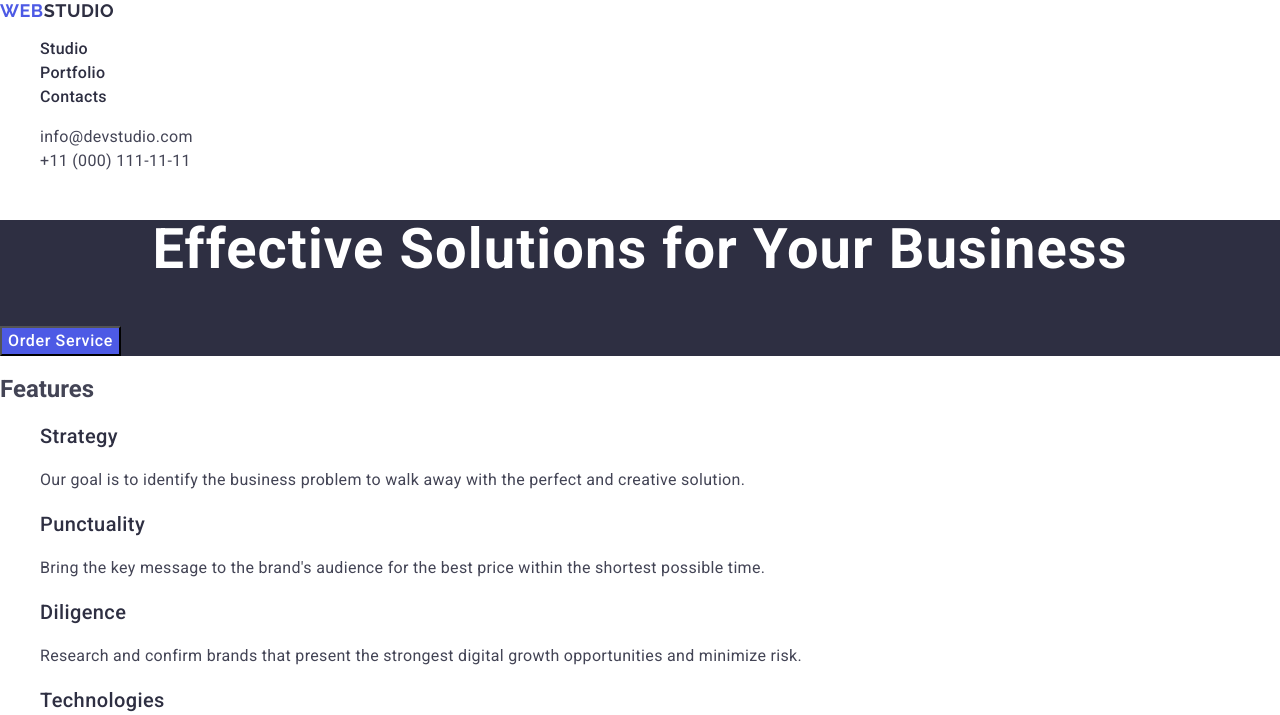
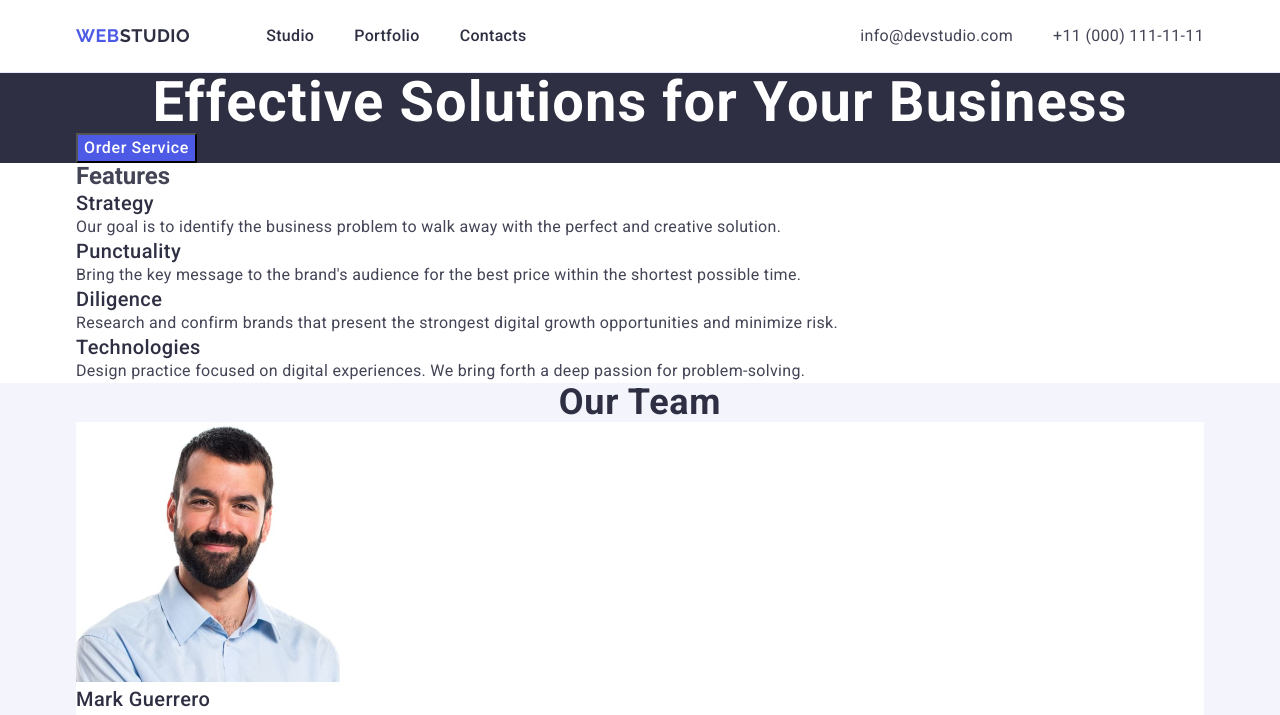
Before and after one commit to buhaiov-v/goit-markup-hw-03, a plain HTML site: page index.html in a window 1280 px wide. Shown: the top 715 px of the page. Drawn offline with nearby package versions, Linux system fonts and the light colour scheme.

Commit message:
add header

```diff
--- a/css/styles.css
+++ b/css/styles.css
@@ -5,13 +5,27 @@ color: #434455;
 background-color: #FFFFFF;
 }
 
+h1, h2, h3, h4, h5, h6, p {
+    margin: 0;
+}
+
 a {text-decoration: none;}
 
-ul, ol {list-style-type: none;}
+ul, ol {
+    list-style-type: none;
+    margin: 0;
+    padding: 0;
+}
 
 address {font-style: normal;}
 
 button {cursor: pointer;}
+
+.container {
+max-width: 1158px;
+padding: 0 15px;
+margin: 0 auto;
+}
 
 .logo {
     font-family: "Raleway", sans-serif;
@@ -23,8 +37,27 @@ button {cursor: pointer;}
     color: #4d5ae5;
 }
 
+.page-header {
+    border-bottom: 1px solid #e7e9fc;
+}
+
+.header-logo {
+    padding: 24px 0;
+    margin-right: 76px;
+}
+
 .header-logo-part {
     color: #2e2f42;
+}
+
+.header-container {
+ display: flex;
+ align-items: center;
+}
+
+.header-nav {
+    display: flex;
+    align-items: center;
 }
 
 .nav-list{
@@ -33,9 +66,15 @@ button {cursor: pointer;}
     line-height: 150%;
     letter-spacing: 0.02em;
     color: #2e2f42;
+    display: flex;
+    align-items: center;
+    gap: 40px;
+    p
 }
 .nav-link {
+    display: block;
     color: #2e2f42;
+    padding: 24px 0;
 }
 .nav-link:hover {
     color: #404BBF;
@@ -45,19 +84,29 @@ button {cursor: pointer;}
 }
 
 .contacts {
+    margin-left: auto;
     font-weight: 400;
     font-size: 16px;
     line-height: 150%;
     letter-spacing: 0.02em;
 }
+
+.contacts-list {
+    display: flex;
+    align-items: center;
+    gap: 40px;
+}
+
 .contacts-link {
-    color: #434455
+    display: block;
+    color: #434455;
+    padding: 24px 0;
 }
 .contacts-link:hover {
-    color: #404BBF
+    color: #404BBF;
 }
 .contacts-link:focus {
-    color: #404bbf
+    color: #404bbf;
 }
 
 /* Hero 1 */
--- a/index.html
+++ b/index.html
@@ -21,8 +21,9 @@
   </head>
   <body>
     <header class="page-header">
+      <div class="container header-container">
         <nav class="header-nav">
-        <a class="logo" href="./index.html"
+          <a class="logo header-logo" href="./index.html"
             >Web<span class="header-logo-part">Studio</span></a
           >
           <ul class="nav-list">
@@ -47,20 +48,24 @@
             </li>
           </ul>
         </address>
+      </div>
     </header>
     <main>
       <section class="hero">
+        <div class="container">
           <h1 class="hero-title">Effective Solutions for Your Business</h1>
           <button class="hero-btn" type="button">Order Service</button>
+        </div>
       </section>
       <section class="features">
+        <div class="container">
           <h2 class="features-title">Features</h2>
           <ul class="features-list">
             <li>
               <h3 class="features-list-title">Strategy</h3>
               <p class="features-list-item">
-              Our goal is to identify the business problem to walk away with the
-              perfect and creative solution.
+                Our goal is to identify the business problem to walk away with
+                the perfect and creative solution.
               </p>
             </li>
             <li>
@@ -85,8 +90,10 @@
               </p>
             </li>
           </ul>
+        </div>
       </section>
       <section class="our-team">
+        <div class="container">
           <h2 class="our-team-title">Our Team</h2>
           <ul>
             <li class="our-team-list">
@@ -122,12 +129,18 @@
               <p class="our-team-list-item">UI Designer</p>
             </li>
           </ul>
+        </div>
       </section>
       <section class="our-portfolio">
+        <div class="container">
           <h2 class="our-portfolio-title">Our Portfolio</h2>
           <ul class="our-portfolio-list">
             <li>
-            <img src="./images/banking-app.jpg" alt="Banking App" width="360" />
+              <img
+                src="./images/banking-app.jpg"
+                alt="Banking App"
+                width="360"
+              />
               <h3 class="our-portfolio-list-title">Banking App</h3>
               <p class="our-portfolio-list-item">App</p>
             </li>
@@ -177,16 +190,19 @@
               <p class="our-portfolio-list-item">Marketing</p>
             </li>
           </ul>
+        </div>
       </section>
     </main>
     <footer class="footer">
+      <div class="container">
         <a class="logo" href="./index.html"
           >Web<span class="footer-logo-part">Studio</span></a
         >
         <p class="footer-item">
-        Increase the flow of customers and sales for your business with digital
-        marketing & growth solutions.
+          Increase the flow of customers and sales for your business with
+          digital marketing & growth solutions.
         </p>
+      </div>
     </footer>
   </body>
 </html>
```
Lines whose indentation alone changed are shown as unchanged.
